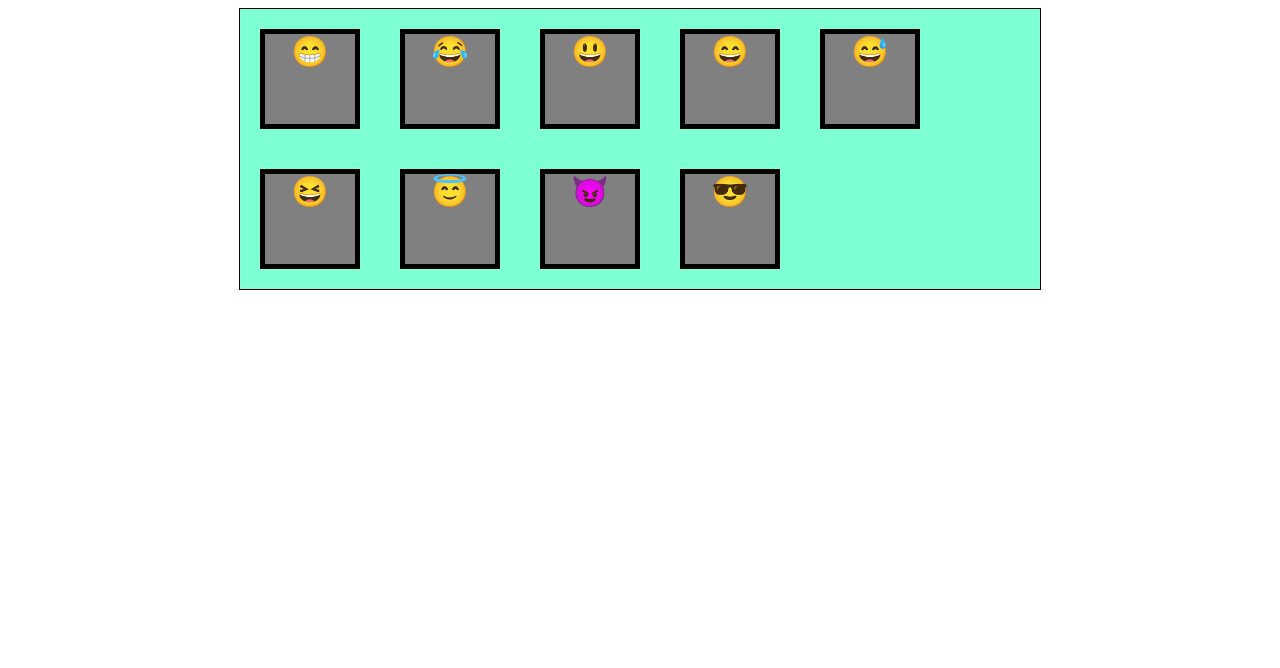
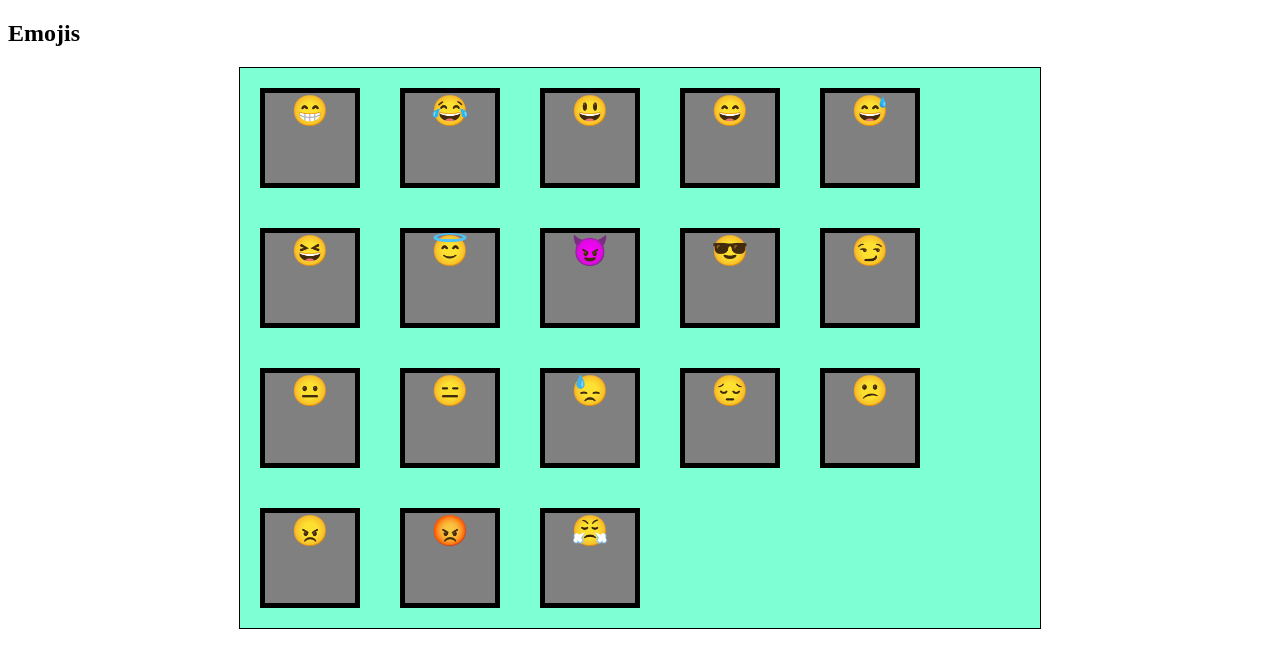
Before and after one commit to ErvinDavidNatarenoCaceres/Distribuciondeelementos, a plain HTML site: page Tarea4/index.html in a window 1280 px wide. Drawn offline with Linux system fonts and the light colour scheme.

Commit message:
Add files via upload

```diff
--- /dev/null
+++ b/Tarea4/css/ejercicio.css
@@ -0,0 +1,42 @@
+{
+   margin: 0;
+    padding: 0;
+}
+.caja_numeros{
+    width: 800px;
+
+    height: auto;
+    display: flex;
+    flex-direction: row;
+    margin: auto;
+
+    display: flex;
+    flex-wrap: wrap;
+    justify-content: flex-start;
+}
+.caja_numeros div{
+    width: 80px;
+    height: 90px;
+    border: 5px solid #000;
+    background-color: gray;
+    color: white;
+    font-size: 30px;
+    text-align: center;
+    margin: 20px;
+    text-align: center;
+}
+.f{
+    border: 1px solid #000;
+    height: auto;
+    width: 800px;
+    margin: auto;
+    background-color: aquamarine;
+}
+section{
+    width: 1300px;
+}
+.titulo{
+    text-align: center;
+    color: red;
+    font-size: 30px;
+}
--- a/Tarea4/index.html
+++ b/Tarea4/index.html
@@ -9,7 +9,7 @@
     <body>
 
 
-
+        <h2 class="titulo">Emojis</h2>
        <div class="f">
        <div class="caja_numeros">
              <div>😁</div>
@@ -21,6 +21,15 @@
              <div>😇</div>
              <div>😈</div>
              <div>😎</div>
+             <div>😏</div>
+             <div>😐</div>
+             <div>😑</div>
+             <div>😓</div>
+             <div>😔</div>
+             <div>😕</div>
+             <div>😠</div>
+             <div>😡</div>
+             <div>😤</div>
        </div>
        </div>
   </body>
```
